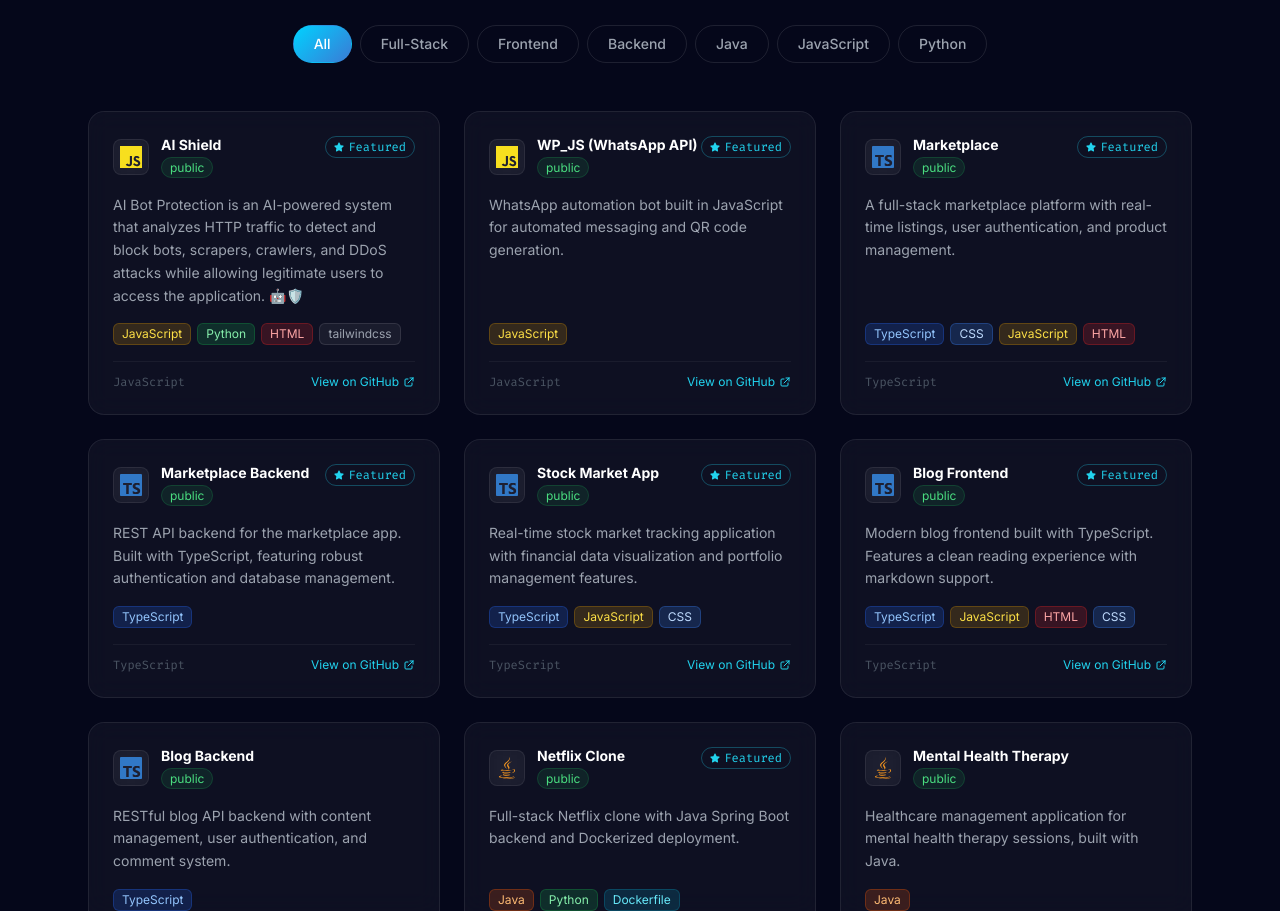
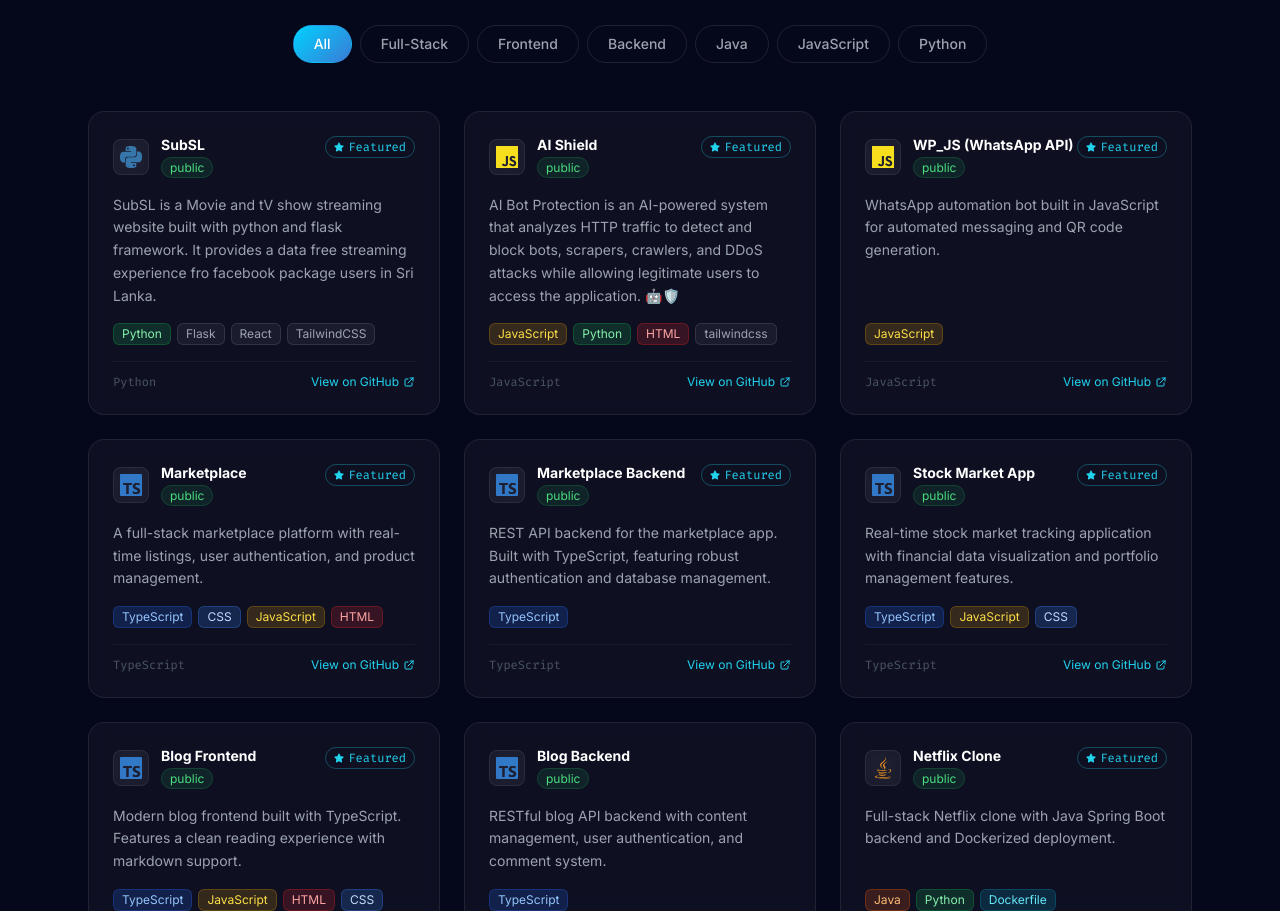
Before and after one commit to AshenIndeewara/Portfolio-OG, a React (Vite) app: page / in a window 1280 px wide. Shown: the part 3200-4111 px from the top of the page. Built offline with nearby package versions, Linux system fonts and the light colour scheme.

Commit message:
Add SubSL project with details and tech stack

```diff
--- a/src/data/projects.js
+++ b/src/data/projects.js
@@ -1,4 +1,16 @@
 export const projects = [
+    {
+        name: "SubSL",
+        repo: "https://subsl.top/",
+        description: "SubSL is a Movie and tV show streaming website built with python and flask framework. It provides a data free streaming experience fro facebook package users in Sri Lanka.",
+        tech: ["Python", "Flask", "React", "TailwindCSS"],
+        primaryLang: "Python",
+        visibility: "PUBLIC",
+        url: "https://subsl.top/",
+        featured: true,
+        category: "Full-Stack",
+        icon: "🎬",
+    },
     {
         name: "AI Shield",
         repo: "AI-Bot-Protection",
```
